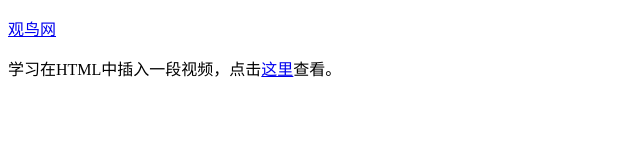
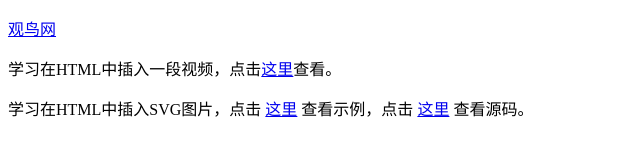
Before and after one commit to wowpH/wowpH.github.io, a plain HTML site: page docs/index.html in a window 1280 px wide. Shown: the whole page, without its empty margins (0-640 px from the left). Drawn offline with Linux system fonts and the light colour scheme.

Commit message:
插入svg图片

```diff
--- a/docs/index.html
+++ b/docs/index.html
@@ -16,6 +16,13 @@
   <p>
     学习在HTML中插入一段视频，点击<a href="./video">这里</a>查看。
   </p>
+  <p>
+    学习在HTML中插入SVG图片，点击
+    <a href="./svg/index.html">这里</a>
+    查看示例，点击
+    <a href="https://github.com/wowpH/wowpH.github.io/tree/main/docs/svg/index.html">这里</a>
+    查看源码。
+  </p>
 </body>
 
 </html>
--- /dev/null
+++ b/docs/svg/css/style.css
@@ -0,0 +1,16 @@
+html {
+  margin: 0;
+  padding: 0;
+}
+
+body {
+  margin: 0 auto;
+  width: 80%;
+}
+
+.demo {
+  width: 300px;
+  height: 200px;
+  background-image: url('../svg/demo1.svg');
+  color: white;
+}
```
Also changed, not shown: docs/svg/index.html (added, +24 -0 lines), docs/svg/svg/demo1.svg (added).
